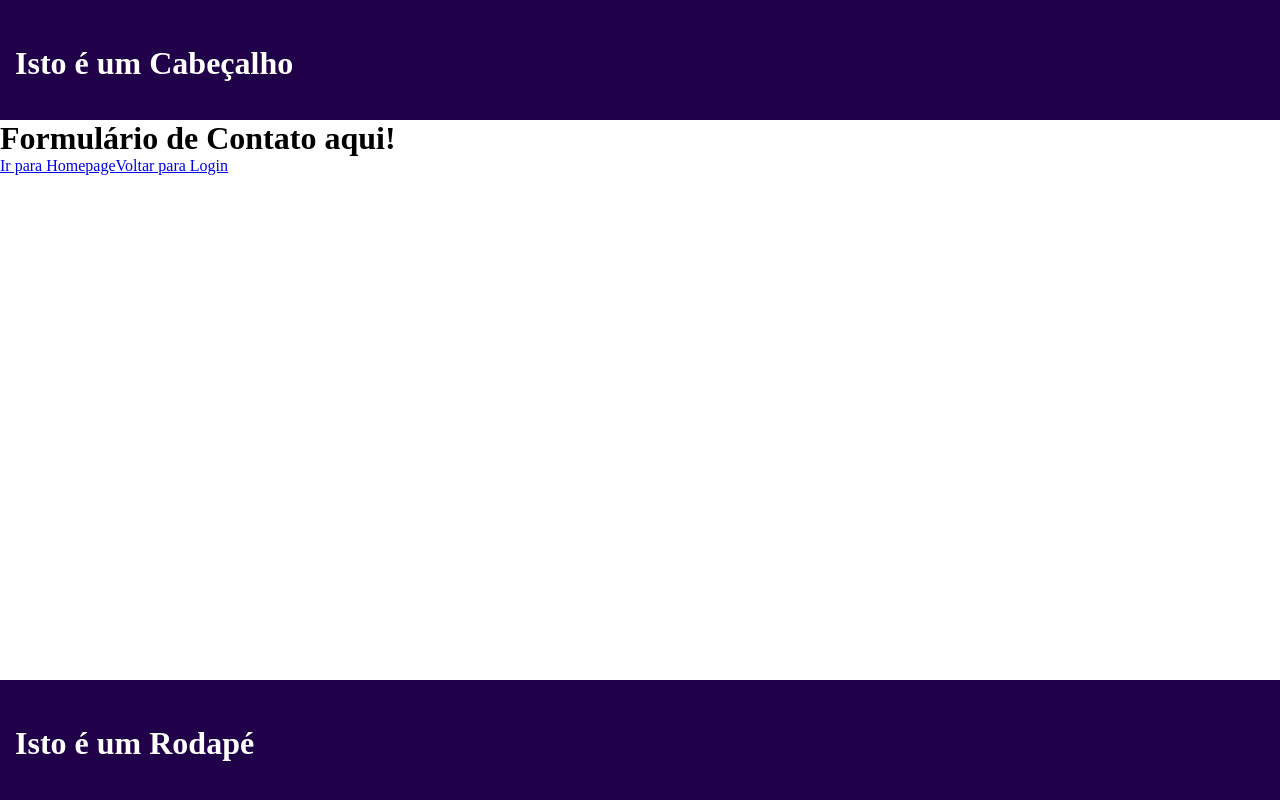
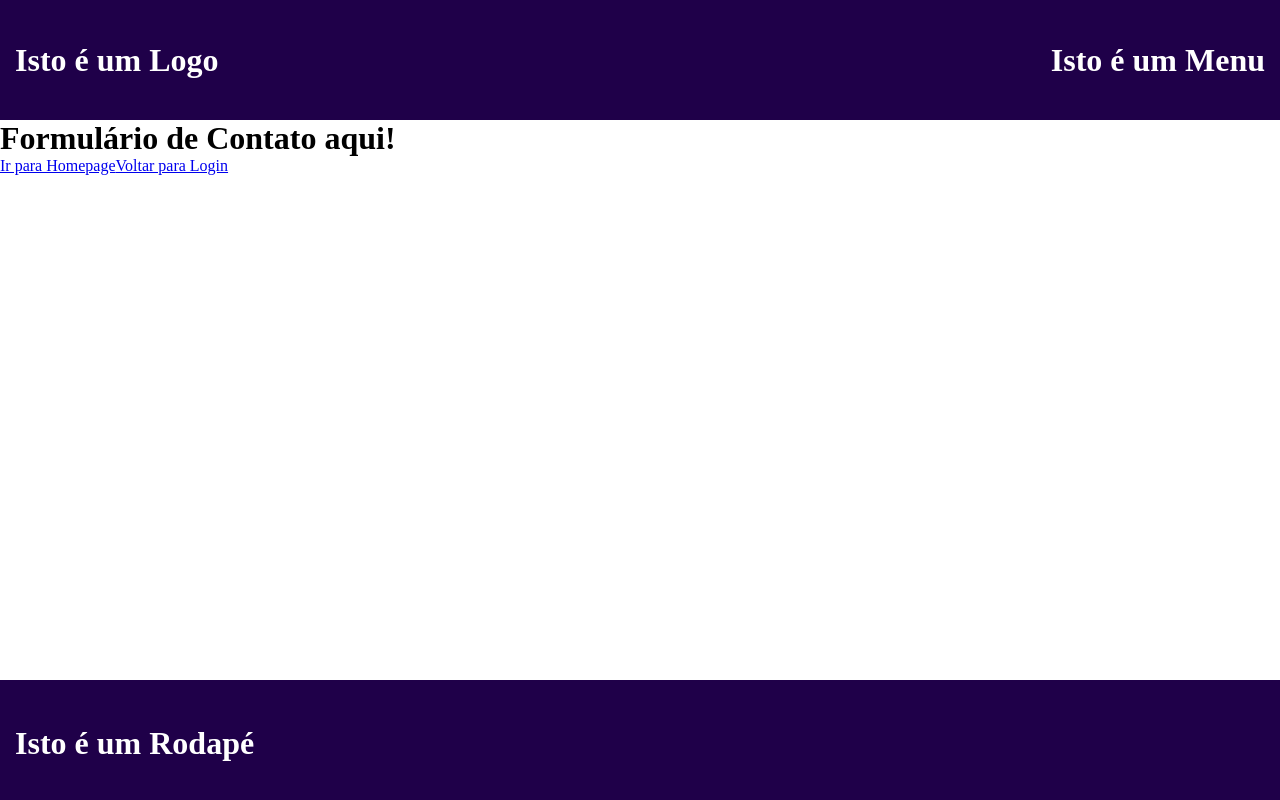
Before and after one commit to MarjoriLins/casa-de-eventos, a React (Vite) app: page /contato in a window 1280 px wide. Built offline with nearby package versions, Linux system fonts and the light colour scheme.

Commit message:
Componente Cabeçalho finalizado.

```diff
--- a/package.json
+++ b/package.json
@@ -12,7 +12,8 @@
   "dependencies": {
     "react": "^18.2.0",
     "react-dom": "^18.2.0",
-    "react-router-dom": "^6.22.1"
+    "react-router-dom": "^6.22.1",
+    "styled-components": "^6.1.8"
   },
   "devDependencies": {
     "@types/react": "^18.2.56",
--- a/src/components/Cabecalho/cabecalho.jsx
+++ b/src/components/Cabecalho/cabecalho.jsx
@@ -1,8 +1,25 @@
+import styled from "styled-components";
+
+import Logo from "../Logo/logo";
+import Menu from "../Menu/menu";
+
+const CabecalhoContainer = styled.div`
+  width: 100%;
+  height: 120px;
+  display: flex;
+  justify-content: space-between;
+  align-items: center;
+  padding: 0 15px;
+  background-color: #1f0049;
+  color: #ffff;
+`;
+
 function Cabecalho() {
   return (
-    <div className="cabecalho">
-      <h1>Isto é um Cabeçalho</h1>
-    </div>
+    <CabecalhoContainer>
+      <Logo />
+      <Menu />
+    </CabecalhoContainer>
   );
 }
 
--- /dev/null
+++ b/src/components/Logo/logo.jsx
@@ -0,0 +1,5 @@
+function Logo() {
+  return <h1>Isto é um Logo</h1>;
+}
+
+export default Logo;
--- /dev/null
+++ b/src/components/Menu/menu.jsx
@@ -0,0 +1,5 @@
+function Menu() {
+  return <h1>Isto é um Menu</h1>;
+}
+
+export default Menu;
--- a/src/index.css
+++ b/src/index.css
@@ -2,15 +2,6 @@
   margin: 0;
   padding: 0;
   box-sizing: border-box;
-}
-
-.cabecalho {
-  width: 100%;
-  padding-top: 45px;
-  padding-left: 15px;
-  height: 120px;
-  background-color: #1f0049;
-  color: #ffff;
 }
 
 .conteudo {
```
Also changed, not shown: 1 other file (tests, documents, lock files or other folders).
